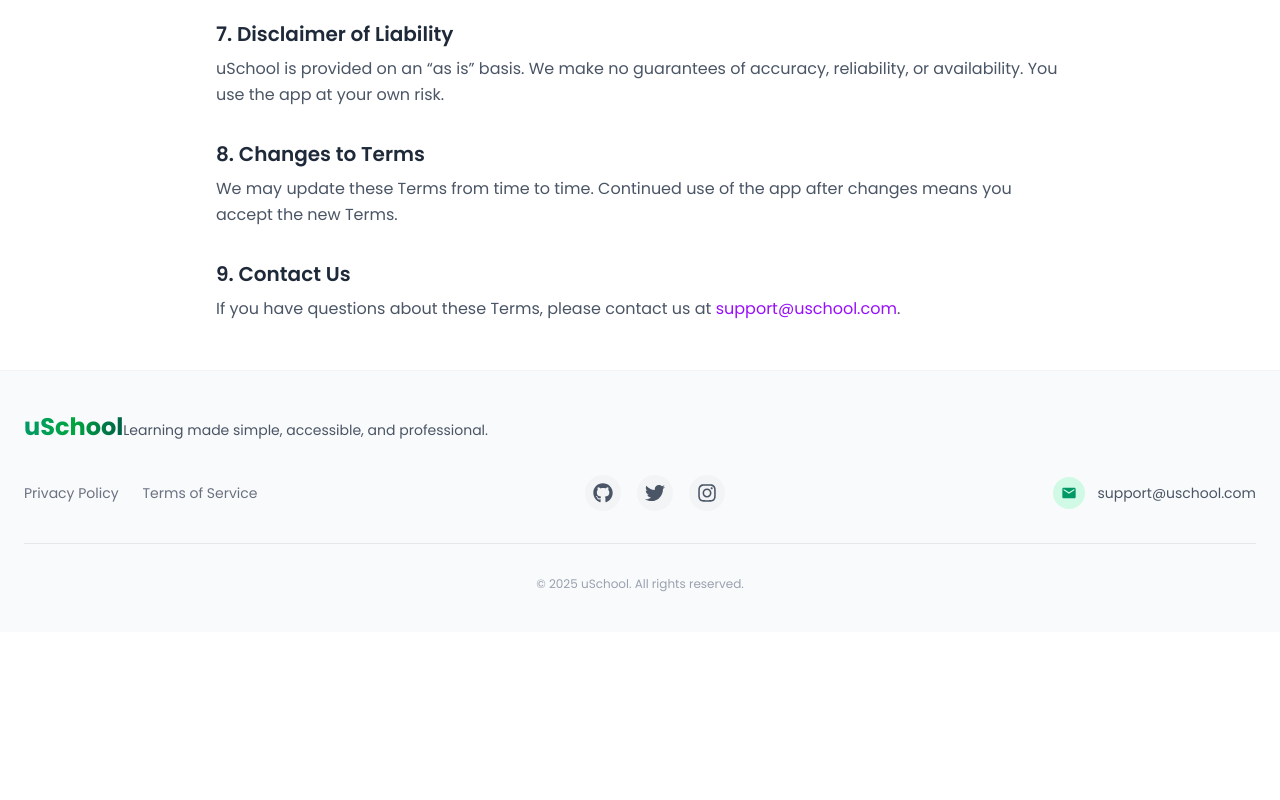
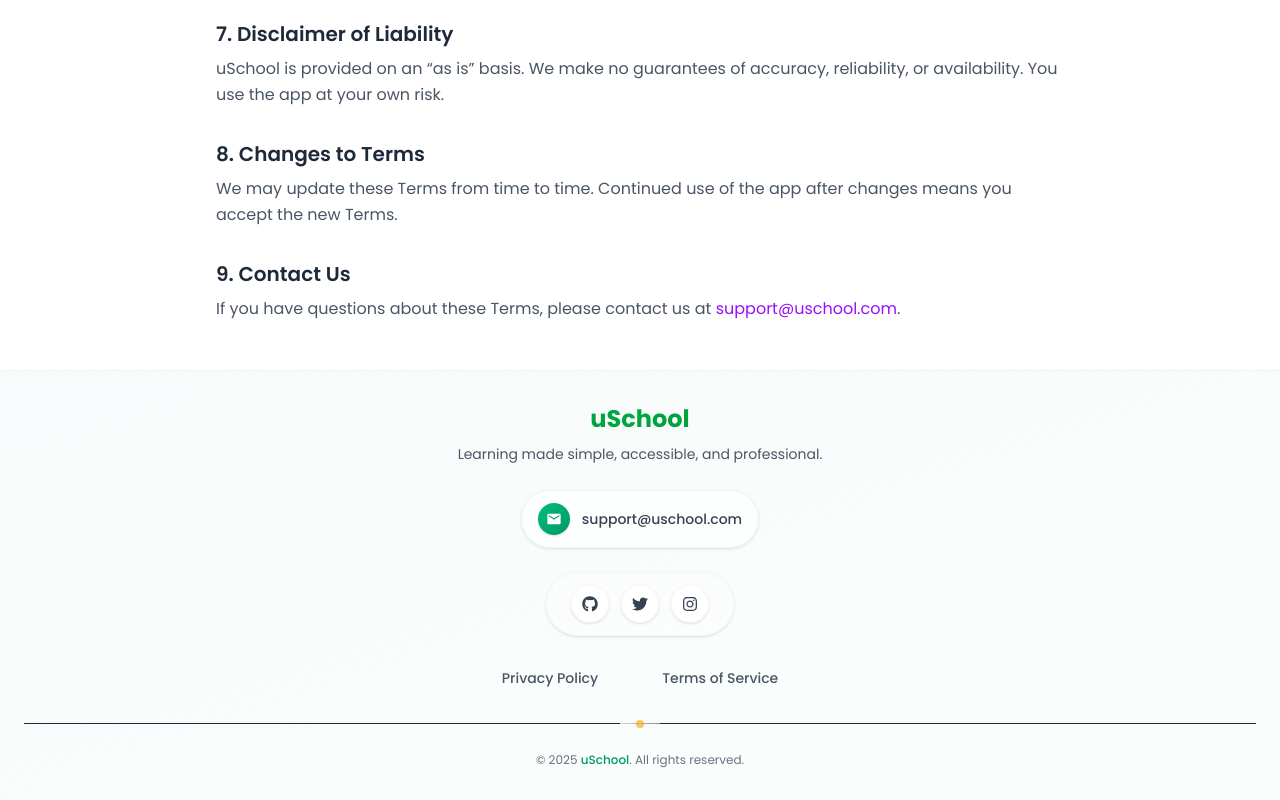
Before and after one commit to Dee-jedi/uSchool, a React (Vite) app: page /terms in a window 1280 px wide. Shown: the part 1173-1973 px from the top of the page. Before the commit the page ends 1805 px from the top, so only its background shows below. Built offline with nearby package versions, Linux system fonts and the light colour scheme.

Commit message:
Redesigned

```diff
--- a/src/components/Footer.tsx
+++ b/src/components/Footer.tsx
@@ -5,87 +5,104 @@ import { MdEmail } from 'react-icons/md';
 
 const Footer: React.FC = () => {
   return (
-    <footer className="w-full bg-gray-50 border-t border-gray-100">
-      <div className="max-w-7xl mx-auto px-6 py-10 space-y-8">
-        {/* Branding */}
-        <div className="text-center hidden sm:flex">
-          <h3 className="text-2xl font-bold bg-gradient-to-r from-emerald-600 via-green-600 to-emerald-800 bg-clip-text text-transparent">
-            uSchool
-          </h3>
-          <p className="mt-2 text-gray-600 text-sm leading-relaxed">
-            Learning made simple, accessible, and professional.
-          </p>
-        </div>
+    <footer className="w-full bg-gradient-to-br from-gray-50 to-emerald-50/30 border-t border-emerald-100/50">
+      <div className="max-w-7xl mx-auto px-6 py-8">
+        {/* Mobile-First Layout */}
+        <div className="space-y-6">
+          {/* Branding - Always visible, better mobile spacing */}
+          <div className="text-center">
+            <h3 className="text-2xl font-bold bg-gradient-to-r from-emerald-600 via-green-600 to-emerald-800 bg-clip-text text-transparent">
+              uSchool
+            </h3>
+            <p className="mt-2 text-gray-600 text-sm leading-relaxed max-w-xs mx-auto sm:max-w-none">
+              Learning made simple, accessible, and professional.
+            </p>
+          </div>
 
-        {/* Links + Social + Contact */}
-        <div className="flex flex-col items-center gap-6 md:flex-row md:justify-between">
-          {/* Legal Links */}
-          <div className="flex gap-6 text-sm">
+          {/* Contact - Prominent on mobile */}
+          <div className="flex justify-center">
+            <div className="flex items-center gap-3 bg-white/60 backdrop-blur-sm px-4 py-3 rounded-full shadow-sm border border-emerald-100/50">
+              <div className="p-2 rounded-full bg-gradient-to-br from-emerald-500 to-emerald-600 shadow-sm">
+                <MdEmail className="w-4 h-4 text-white" />
+              </div>
+              <a
+                href="mailto:support@uschool.com"
+                className="text-sm font-medium text-gray-700 hover:text-emerald-600 transition-colors"
+              >
+                support@uschool.com
+              </a>
+            </div>
+          </div>
+
+          {/* Social Icons - Centered with accent */}
+          <div className="flex justify-center">
+            <div className="flex items-center gap-3 bg-white/40 backdrop-blur-sm px-6 py-3 rounded-full shadow-sm border border-emerald-100/30">
+              <a
+                href="https://github.com"
+                target="_blank"
+                rel="noopener noreferrer"
+                className="p-2.5 rounded-full bg-white hover:bg-emerald-50 hover:scale-110 transition-all duration-200 shadow-sm border border-gray-100/50"
+                aria-label="GitHub"
+              >
+                <FaGithub className="w-4 h-4 text-gray-700 hover:text-emerald-600" />
+              </a>
+              <a
+                href="https://twitter.com"
+                target="_blank"
+                rel="noopener noreferrer"
+                className="p-2.5 rounded-full bg-white hover:bg-emerald-50 hover:scale-110 transition-all duration-200 shadow-sm border border-gray-100/50"
+                aria-label="Twitter"
+              >
+                <FaTwitter className="w-4 h-4 text-gray-700 hover:text-emerald-600" />
+              </a>
+              <a
+                href="https://instagram.com"
+                target="_blank"
+                rel="noopener noreferrer"
+                className="p-2.5 rounded-full bg-white hover:bg-emerald-50 hover:scale-110 transition-all duration-200 shadow-sm border border-gray-100/50"
+                aria-label="Instagram"
+              >
+                <FaInstagram className="w-4 h-4 text-gray-700 hover:text-emerald-600" />
+              </a>
+            </div>
+          </div>
+
+          {/* Legal Links - Stacked on mobile, inline on desktop */}
+          <div className="flex items-center gap-3 flex-row justify-center sm:gap-8">
             <Link
               to="/privacy"
-              className="hover:text-emerald-600 text-gray-500 transition-colors"
+              className="text-sm text-gray-600 hover:text-emerald-600 transition-colors font-medium px-4 py-2 rounded-full hover:bg-emerald-50/50"
             >
               Privacy Policy
             </Link>
             <Link
               to="/terms"
-              className="hover:text-emerald-600 text-gray-500 transition-colors"
+              className="text-sm text-gray-600 hover:text-emerald-600 transition-colors font-medium px-4 py-2 rounded-full hover:bg-emerald-50/50"
             >
               Terms of Service
             </Link>
           </div>
 
-          {/* Social Icons */}
-          <div className="flex items-center gap-4">
-            <a
-              href="https://github.com"
-              target="_blank"
-              rel="noopener noreferrer"
-              className="p-2 rounded-full bg-gray-100 hover:bg-gray-200 transition-colors"
-              aria-label="GitHub"
-            >
-              <FaGithub className="w-5 h-5 text-gray-600" />
-            </a>
-            <a
-              href="https://twitter.com"
-              target="_blank"
-              rel="noopener noreferrer"
-              className="p-2 rounded-full bg-gray-100 hover:bg-gray-200 transition-colors"
-              aria-label="Twitter"
-            >
-              <FaTwitter className="w-5 h-5 text-gray-600" />
-            </a>
-            <a
-              href="https://instagram.com"
-              target="_blank"
-              rel="noopener noreferrer"
-              className="p-2 rounded-full bg-gray-100 hover:bg-gray-200 transition-colors"
-              aria-label="Instagram"
-            >
-              <FaInstagram className="w-5 h-5 text-gray-600" />
-            </a>
+          {/* Decorative divider with accent */}
+          <div className="relative">
+            <div className="absolute inset-0 flex items-center">
+              <div className="w-full border-t border-gradient-to-r from-transparent via-emerald-200/50 to-transparent"></div>
+            </div>
+            <div className="relative flex justify-center">
+              <span className="px-4 bg-gradient-to-br from-gray-50 to-emerald-50/30">
+                <div className="w-2 h-2 bg-gradient-to-r from-orange-400 via-yellow-500 to-orange-400 rounded-full opacity-60"></div>
+              </span>
+            </div>
           </div>
 
-          {/* Contact */}
-          <div className="flex items-center gap-3">
-            <div className="p-2 rounded-full bg-emerald-100">
-              <MdEmail className="w-4 h-4 text-emerald-600" />
-            </div>
-            <a
-              href="mailto:support@uschool.com"
-              className="text-sm text-gray-600 hover:text-emerald-600 transition-colors"
-            >
-              support@uschool.com
-            </a>
+          {/* Copyright - Clean and minimal */}
+          <div className="text-center">
+            <p className="text-xs text-gray-500">
+              © {new Date().getFullYear()}{' '}
+              <span className="font-medium text-emerald-600">uSchool</span>. All
+              rights reserved.
+            </p>
           </div>
-        </div>
-
-        {/* Divider */}
-        <div className="border-t border-gray-200"></div>
-
-        {/* Copyright */}
-        <div className="text-center text-xs text-gray-400">
-          © {new Date().getFullYear()} uSchool. All rights reserved.
         </div>
       </div>
     </footer>
--- a/src/components/Hero.tsx
+++ b/src/components/Hero.tsx
@@ -114,7 +114,7 @@ const Hero: React.FC = () => {
               <motion.a
                 whileHover={{ scale: 0.95, y: -2 }} // reduced on hover
                 whileTap={{ scale: 0.9 }}
-                href="#download"
+                href="https://play.google.com/store/apps/details?id=com.duolingo"
                 className="block"
               >
                 <img
@@ -128,7 +128,7 @@ const Hero: React.FC = () => {
               <motion.a
                 whileHover={{ scale: 0.95, y: -2 }} // reduced on hover
                 whileTap={{ scale: 0.9 }}
-                href="#download"
+                href="https://apps.apple.com/app/id570060128"
                 className="block"
               >
                 <img
--- a/src/components/MobileNav.tsx
+++ b/src/components/MobileNav.tsx
@@ -1,7 +1,7 @@
 import React from 'react';
 import { motion, AnimatePresence } from 'framer-motion';
 import { Link } from 'react-router-dom';
-import { X, Download, Shield, Sparkles, BookOpen, Home } from 'lucide-react';
+import { X, Shield, Sparkles, BookOpen, Home } from 'lucide-react';
 import { useScrollToSection } from '../hooks/useScrollToSection';
 
 const MotionLink = motion.create(Link);
@@ -86,23 +86,6 @@ const MobileNav: React.FC<MobileNavProps> = ({ isOpen, onClose }) => {
                 </span>
               </motion.button>
 
-              {/* Download */}
-              <motion.button
-                onClick={() => {
-                  scrollToSection('download');
-                  onClose();
-                }}
-                whileHover={{ x: 8 }}
-                className="w-full flex items-center gap-4 p-4 rounded-xl hover:bg-emerald-50 transition-colors duration-300 group text-left"
-              >
-                <div className="p-2 bg-emerald-100 rounded-lg group-hover:bg-emerald-200 transition-colors duration-300">
-                  <Download className="w-5 h-5 text-emerald-700" />
-                </div>
-                <span className="text-lg font-medium text-gray-900">
-                  Download
-                </span>
-              </motion.button>
-
               {/* Privacy */}
               <MotionLink
                 to="/privacy"
--- /dev/null
+++ b/src/constants/features.ts
@@ -0,0 +1,48 @@
+import {
+  BookOpen,
+  Search,
+  Newspaper,
+  Store,
+  Trophy,
+  Flame,
+} from 'lucide-react';
+
+export const features = [
+  {
+    icon: BookOpen,
+    title: 'Study Materials',
+    description:
+      'Access lecture notes and past questions from your university.',
+    category: 'Learn',
+  },
+  {
+    icon: Search,
+    title: 'Smart Search',
+    description: 'Find exactly what you need with fast, intelligent search.',
+    category: 'Learn',
+  },
+  {
+    icon: Newspaper,
+    title: 'News Feed',
+    description: 'Stay updated with campus news and academic updates.',
+    category: 'Engage',
+  },
+  {
+    icon: Store,
+    title: 'Marketplace',
+    description: 'Discover student businesses and opportunities in one place.',
+    category: 'Engage',
+  },
+  {
+    icon: Trophy,
+    title: 'Leaderboard',
+    description: 'Climb the ranks and see how you compare with peers.',
+    category: 'Achieve',
+  },
+  {
+    icon: Flame,
+    title: 'Study Streaks',
+    description: 'Stay motivated and track your daily learning progress.',
+    category: 'Achieve',
+  },
+];
```
Also changed, not shown: src/components/Features.tsx (+52 -63 lines), src/components/Header.tsx (+22 -12 lines).
